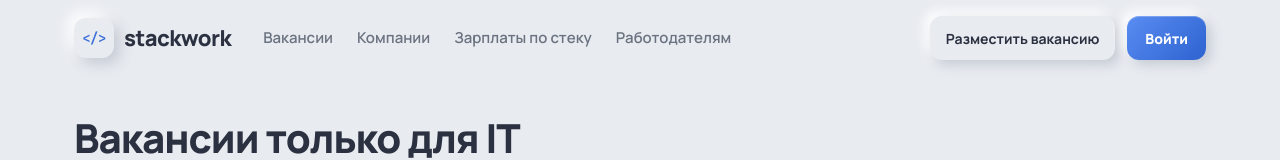
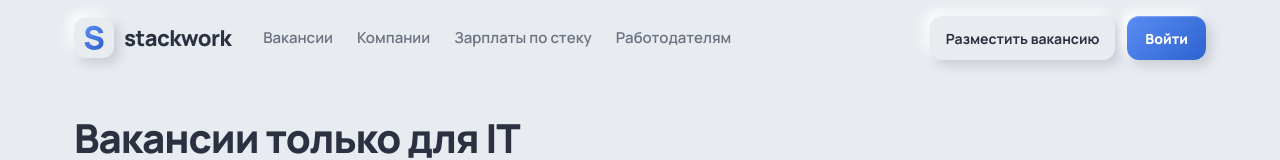
Before and after one commit to Zakirov-Yuriy/stackwork, a Next.js app: page / in a window 1280 px wide. Shown: the top 160 px of the page. Built offline with nearby package versions, Linux system fonts and the light colour scheme; no server answers; the database is empty.

Commit message:
Логотип S как в фавиконке

```diff
--- a/src/app/(auth)/layout.tsx
+++ b/src/app/(auth)/layout.tsx
@@ -1,4 +1,5 @@
 import Link from "next/link";
+import { BrandMark } from "@/components/brand-mark";
 
 /** Страницы входа и регистрации: мягкий светлый фон, минимальная шапка, карточка по центру. */
 export default function AuthLayout({ children }: LayoutProps<"/">) {
@@ -6,9 +7,7 @@ export default function AuthLayout({ children }: LayoutProps<"/">) {
     <div className="soft-page flex min-h-full flex-1 flex-col">
       <header className="mx-auto flex w-full max-w-[1180px] items-center justify-between px-6 py-5">
         <Link href="/" className="flex items-center gap-2.5 text-[22px] font-extrabold tracking-tight text-[color:var(--soft-text)]">
-          <span aria-hidden="true" className="neu-raised inline-flex h-10 w-10 items-center justify-center rounded-xl font-mono text-sm font-semibold text-[color:var(--soft-blue)]">
-            &lt;/&gt;
-          </span>
+          <BrandMark size={40} />
           <span>stackwork</span>
         </Link>
         <Link href="/" className="text-sm font-semibold text-[color:var(--soft-muted)] hover:text-[color:var(--soft-text)]">
--- a/src/app/globals.css
+++ b/src/app/globals.css
@@ -45,6 +45,16 @@ body {
   box-shadow:
     6px 6px 14px var(--soft-dark),
     -6px -6px 14px var(--soft-light);
+}
+/* Знак бренда (буква S, как в фавиконке): светлый квадрат с мягкими тенями в любом окружении */
+.brand-mark {
+  background: #e8ebf0;
+  --brand-mark-dark: #c6cbd4;
+  --brand-mark-light: #ffffff;
+}
+html[data-admin-theme="dark"] .brand-mark {
+  --brand-mark-dark: rgba(0, 0, 0, 0.45);
+  --brand-mark-light: rgba(255, 255, 255, 0.06);
 }
 .neu-inset {
   background: var(--soft-bg);
--- a/src/components/admin/shell.tsx
+++ b/src/components/admin/shell.tsx
@@ -1,6 +1,7 @@
 "use client";
 
 import Link from "next/link";
+import { BrandMark } from "@/components/brand-mark";
 import { usePathname } from "next/navigation";
 import { useState, useSyncExternalStore, type ReactNode } from "react";
 import {
@@ -99,9 +100,7 @@ export function AdminShell({
       >
         <div className="flex h-16 items-center gap-2.5 px-6">
           <Link href="/admin" className="flex items-center gap-2.5 text-lg font-extrabold text-[var(--a-heading)]">
-            <span aria-hidden="true" className="inline-flex h-8 w-8 items-center justify-center rounded-lg bg-[var(--a-primary)] font-mono text-xs font-semibold text-white">
-              &lt;/&gt;
-            </span>
+            <BrandMark size={32} />
             <span>stackwork</span>
           </Link>
           <button type="button" aria-label="Скрыть меню" onClick={() => setOpen(false)} className="ml-auto rounded p-1 hover:bg-[var(--a-hover)] xl:hidden">
--- /dev/null
+++ b/src/components/brand-mark.tsx
@@ -0,0 +1,36 @@
+import { useId } from "react";
+
+/* Контур буквы S из Manrope 800 (тот же, что в фавиконке src/app/icon.svg), viewBox 0 0 64 64 */
+const S_PATH = "M32.27 47.63Q28.91 47.63 26.21 46.44Q23.52 45.26 21.78 43.04Q20.05 40.83 19.59 37.76L25.55 36.88Q26.18 39.48 28.16 40.89Q30.13 42.30 32.65 42.30Q34.06 42.30 35.38 41.85Q36.70 41.41 37.55 40.55Q38.41 39.69 38.41 38.43Q38.41 37.97 38.27 37.54Q38.13 37.11 37.82 36.73Q37.50 36.35 36.92 36.02Q36.35 35.68 35.47 35.41L27.61 33.10Q26.73 32.85 25.56 32.38Q24.40 31.92 23.31 31.06Q22.21 30.20 21.49 28.78Q20.77 27.36 20.77 25.20Q20.77 22.16 22.30 20.14Q23.83 18.12 26.39 17.14Q28.95 16.15 32.06 16.17Q35.19 16.21 37.65 17.24Q40.11 18.27 41.77 20.24Q43.42 22.20 44.16 25.03L37.98 26.08Q37.65 24.61 36.75 23.61Q35.84 22.60 34.59 22.07Q33.34 21.55 31.98 21.51Q30.63 21.46 29.45 21.87Q28.26 22.28 27.52 23.06Q26.77 23.84 26.77 24.91Q26.77 25.89 27.38 26.51Q27.99 27.13 28.91 27.51Q29.84 27.89 30.80 28.14L36.05 29.57Q37.23 29.88 38.66 30.40Q40.09 30.91 41.40 31.83Q42.71 32.74 43.56 34.23Q44.41 35.72 44.41 38.01Q44.41 40.45 43.39 42.26Q42.37 44.08 40.65 45.27Q38.93 46.45 36.76 47.04Q34.58 47.63 32.27 47.63";
+
+/**
+ * Знак бренда: буква S на мягком «приподнятом» квадрате, один в один с фавиконкой.
+ * Квадрат рисуется CSS (.brand-mark), буква — SVG-контуром, поэтому чёткая в любом размере.
+ */
+export function BrandMark({ size = 40, className = "" }: { size?: number; className?: string }) {
+  const id = useId();
+  const shadow = Math.max(2, Math.round(size * 0.12));
+  const blur = Math.round(size * 0.3);
+  return (
+    <span
+      aria-hidden="true"
+      className={`brand-mark inline-flex flex-none items-center justify-center ${className}`}
+      style={{
+        width: size,
+        height: size,
+        borderRadius: Math.round(size * 0.28),
+        boxShadow: `${shadow}px ${shadow}px ${blur}px var(--brand-mark-dark), -${shadow}px -${shadow}px ${blur}px var(--brand-mark-light)`,
+      }}
+    >
+      <svg viewBox="6 6 52 52" width={size} height={size} role="img" aria-hidden="true">
+        <defs>
+          <linearGradient id={id} x1="0" y1="0" x2="1" y2="1">
+            <stop offset="0" stopColor="#5a8df2" />
+            <stop offset="1" stopColor="#2d62d0" />
+          </linearGradient>
+        </defs>
+        <path d={S_PATH} fill={`url(#${id})`} />
+      </svg>
+    </span>
+  );
+}
--- a/src/components/site-footer.tsx
+++ b/src/components/site-footer.tsx
@@ -1,4 +1,5 @@
 import Link from "next/link";
+import { BrandMark } from "@/components/brand-mark";
 
 const linkCls = "text-[color:var(--soft-muted)] hover:text-[color:var(--soft-text)]";
 const headCls = "text-[13px] font-extrabold uppercase tracking-[0.06em] text-[color:var(--soft-text)]";
@@ -6,9 +7,7 @@ const headCls = "text-[13px] font-extrabold uppercase tracking-[0.06em] text-[co
 function Brand({ size = "md" }: { size?: "md" | "sm" }) {
   return (
     <div className={`flex items-center gap-2 font-extrabold text-[color:var(--soft-text)] ${size === "sm" ? "text-base" : "text-lg"}`}>
-      <span aria-hidden="true" className="neu-raised inline-flex h-8 w-8 items-center justify-center rounded-lg font-mono text-xs font-semibold text-[color:var(--soft-blue)]">
-        &lt;/&gt;
-      </span>
+      <BrandMark size={32} />
       <span>stackwork</span>
     </div>
   );
--- a/src/components/site-header.tsx
+++ b/src/components/site-header.tsx
@@ -1,6 +1,7 @@
 import Link from "next/link";
 import { getCurrentUser } from "@/lib/session";
 import { logoutAction } from "@/app/(auth)/actions";
+import { BrandMark } from "@/components/brand-mark";
 import { MobileMenu } from "./mobile-menu";
 
 const navLink = "text-[color:var(--soft-muted)] hover:text-[color:var(--soft-text)]";
@@ -13,9 +14,7 @@ export async function SiteHeader() {
     <header className="soft-page">
       <div className="mx-auto flex min-h-[76px] max-w-[1180px] flex-wrap items-center gap-x-8 gap-y-3 px-6 py-3">
         <Link href="/" className="flex items-center gap-2.5 text-[22px] font-extrabold tracking-tight text-[color:var(--soft-text)]">
-          <span aria-hidden="true" className="neu-raised inline-flex h-10 w-10 items-center justify-center rounded-xl font-mono text-sm font-semibold text-[color:var(--soft-blue)]">
-            &lt;/&gt;
-          </span>
+          <BrandMark size={40} />
           <span>stackwork</span>
         </Link>
 
```
